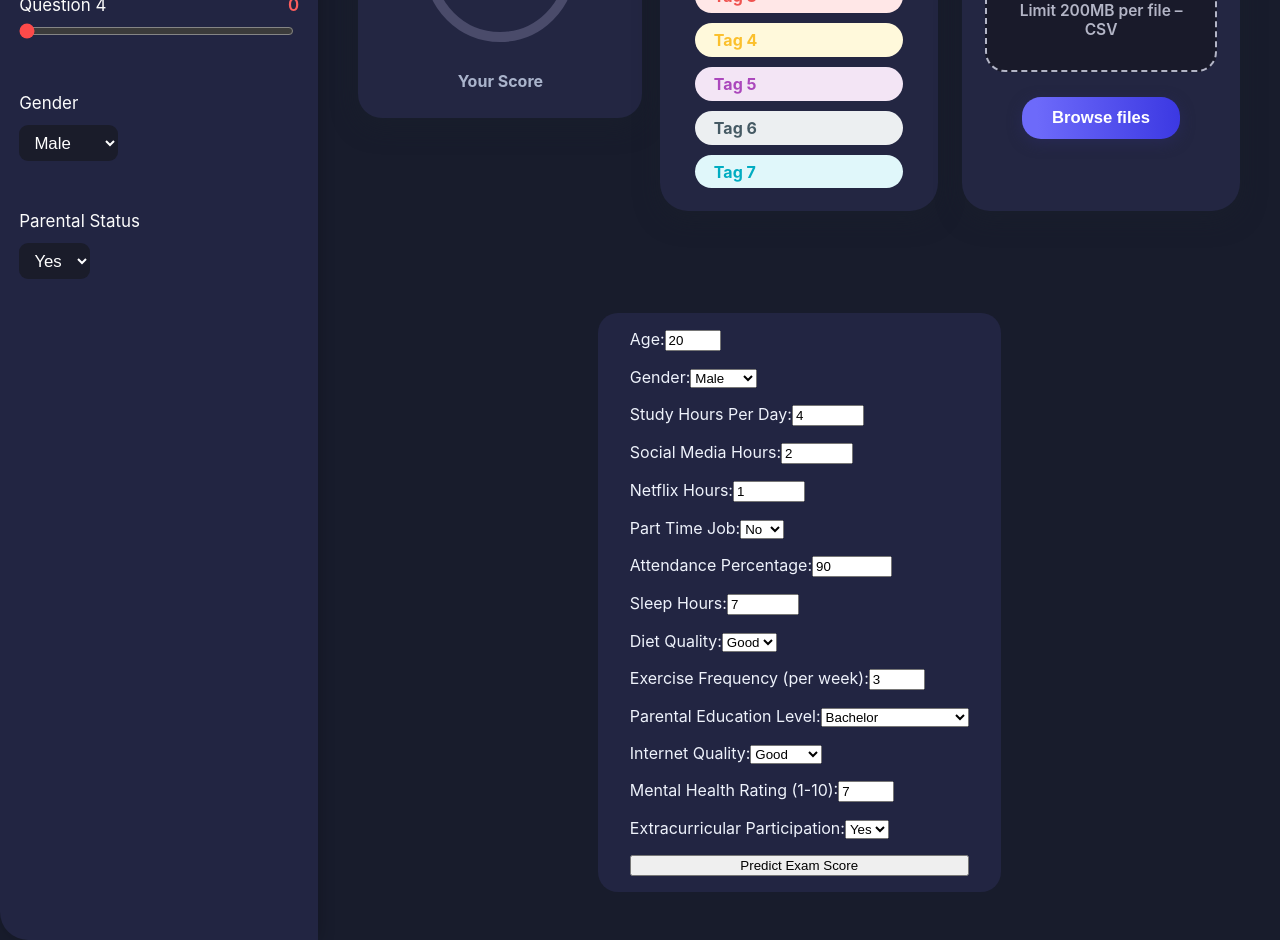
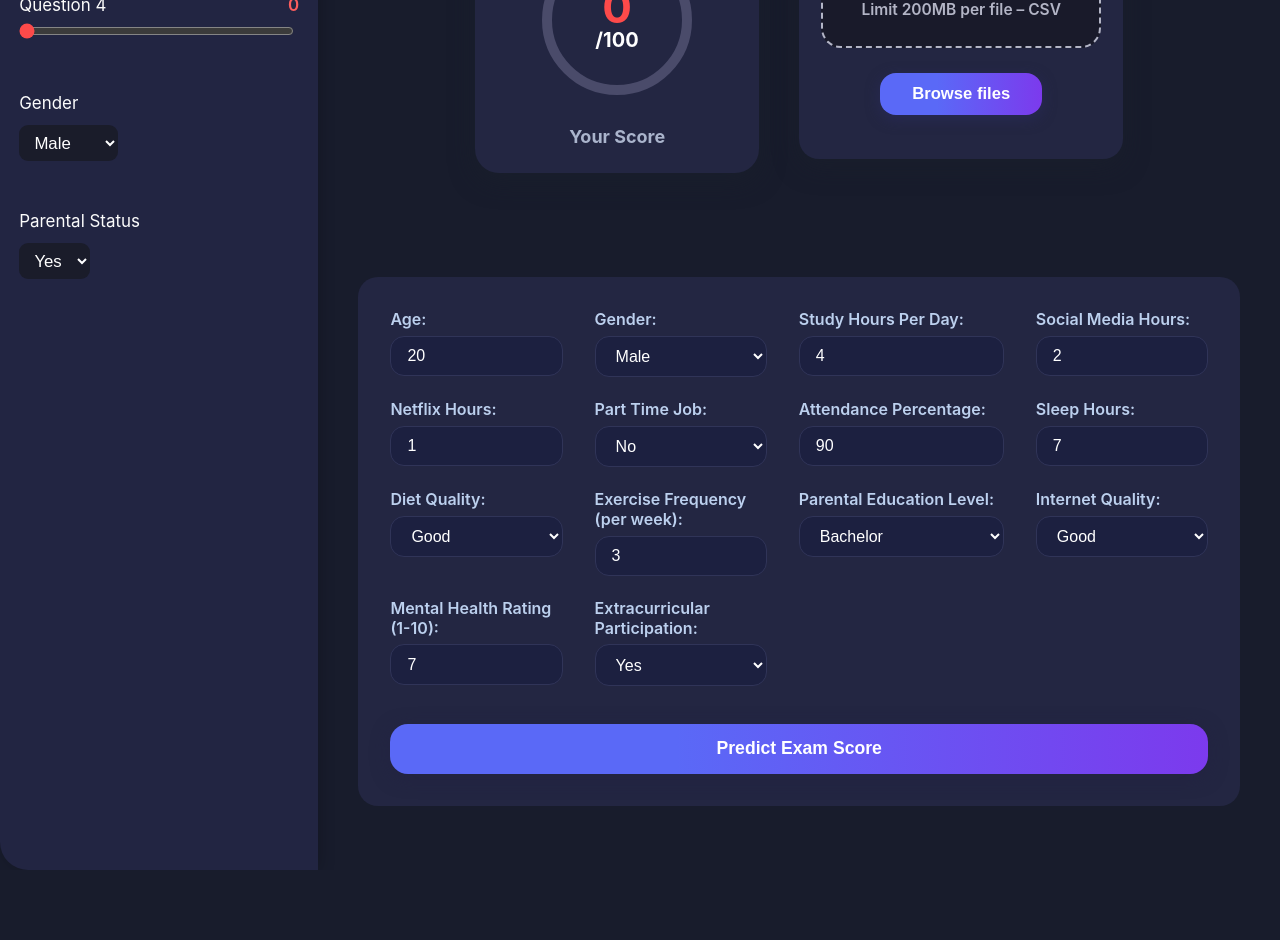
Before and after one commit to Pritam-Mondal18/academic-performance-app-2.O, a React (Vite) app in the folder frontend/: page / in a window 1280 px wide. Shown: the part 400-1340 px from the top of the page. After the commit the page ends 1270 px from the top, so only its background shows below. Built offline with nearby package versions, Linux system fonts and the light colour scheme.

Commit message:
fix the ui form part

```diff
--- a/frontend/src/App.jsx
+++ b/frontend/src/App.jsx
@@ -16,7 +16,6 @@ function App() {
           display: "flex",
           flexDirection: "column",
           gap: "2rem",
-          minHeight: "100vh",
         }}
       >
         <DashboardMain score={predictedScore} />
--- a/frontend/src/components/DashboardMain.jsx
+++ b/frontend/src/components/DashboardMain.jsx
@@ -30,9 +30,19 @@ const DashboardMain = ({ score = 0 }) => {
         </ul>
       </nav>
 
-      <div className="card" style={{ marginBottom: "2rem" }}>
-        <h1>Academic Performance Predictor</h1>
-        <div className="subtitle">
+      <div
+        style={{
+          background: "#232642",
+          borderRadius: "20px",
+          padding: "2rem",
+          marginBottom: "2rem",
+        }}
+      >
+        <h1 style={{ color: "#FFF" }}>🎓Academic Performance Predictor</h1>
+        <div
+          className="subtitle"
+          style={{ color: "#b3b5c6", fontSize: "1.1rem" }}
+        >
           Modern assistant-style UI to predict exam scores and suggest an
           effective path forward.
         </div>
@@ -40,50 +50,54 @@ const DashboardMain = ({ score = 0 }) => {
 
       <div
         style={{
-          display: "grid",
-          gridTemplateColumns: "repeat(auto-fit, minmax(260px, 1fr))",
-          gap: "1.5rem",
-          width: "100%",
-          alignItems: "stretch",
+          display: "flex",
+          gap: "2.5rem",
+          alignItems: "flex-start",
+          justifyContent: "center",
           marginBottom: "2rem",
         }}
       >
         <GaugeCard value={score} maxValue={100} />
 
         <div
-          className="card"
+          className="upload-card card"
           style={{
+            background: "#232642",
+            borderRadius: "20px",
+            padding: "2rem",
+            minWidth: "260px",
             display: "flex",
             flexDirection: "column",
-            justifyContent: "center",
+            alignItems: "center",
           }}
         >
-          <div className="tag-list">
-            <span className="tag">Tag 1</span>
-            <span className="tag">Tag 2</span>
-            <span className="tag">Tag 3</span>
-            <span className="tag">Tag 4</span>
-            <span className="tag">Tag 5</span>
-            <span className="tag">Tag 6</span>
-            <span className="tag">Tag 7</span>
-          </div>
-        </div>
-        <div className="upload-card card">
           <div className="upload-box">
-            <div style={{ fontSize: "1.1rem", fontWeight: 700 }}>
+            <div style={{ fontSize: "1.1rem", fontWeight: 700, color: "#fff" }}>
               Drag and drop file here
             </div>
             <div
               style={{
                 fontSize: "0.97rem",
                 color: "#b3b5c6",
-                margin: "0.2rem 0 0.7rem 0",
+                margin: "0.5rem 0",
               }}
             >
               Limit 200MB per file – CSV
             </div>
           </div>
-          <button className="upload-btn">Browse files</button>
+          <button
+            className="upload-btn"
+            style={{
+              background: "linear-gradient(90deg, #5a69f7 35%, #7c3aed 100%)",
+              color: "#fff",
+              padding: "0.7rem 2rem",
+              border: "none",
+              borderRadius: "16px",
+              fontWeight: 700,
+            }}
+          >
+            Browse files
+          </button>
         </div>
       </div>
     </div>
--- a/frontend/src/components/GaugeCard.jsx
+++ b/frontend/src/components/GaugeCard.jsx
@@ -1,10 +1,7 @@
 import React from "react";
 
 const GaugeCard = ({ value = 0, maxValue = 100 }) => {
-  // Calculate the percentage for the progress ring (0-100%)
   const percentage = Math.min(Math.max(value, 0), maxValue) / maxValue;
-
-  // Circle properties for SVG circle gauge
   const radius = 70;
   const circumference = 2 * Math.PI * radius;
   const strokeDashoffset = circumference * (1 - percentage);
@@ -15,14 +12,14 @@ const GaugeCard = ({ value = 0, maxValue = 100 }) => {
         backgroundColor: "#232642",
         borderRadius: "24px",
         padding: "24px 32px",
-        width: 220,
-        height: 220,
+        minWidth: 220,
+        minHeight: 220,
         display: "flex",
         flexDirection: "column",
         justifyContent: "center",
         alignItems: "center",
         color: "#fd4a4a",
-        fontWeight: "700",
+        fontWeight: 700,
         boxShadow: "0 8px 24px #1a1f2baa",
       }}
     >
@@ -54,31 +51,31 @@ const GaugeCard = ({ value = 0, maxValue = 100 }) => {
             <stop offset="100%" stopColor="#673ab7" />
           </linearGradient>
         </defs>
+        {/* SCORE */}
         <text
           x="50%"
-          y="50%"
+          y="45%"
           dominantBaseline="middle"
           textAnchor="middle"
-          fontSize="36"
-          fill="#fff"
+          fontSize="44"
+          fill="#fd4a4a"
           fontWeight="bold"
-          dy="6"
         >
           {Math.round(value)}
         </text>
+        {/* /100 BELOW SCORE */}
         <text
           x="50%"
-          y="58%"
+          y="62%"
           dominantBaseline="middle"
           textAnchor="middle"
-          fontSize="18"
-          fill="#aaa"
+          fontSize="20"
+          fill="#fff"
         >
-          / {maxValue}
+          /{maxValue}
         </text>
       </svg>
-
-      <span style={{ marginTop: 14, fontSize: 16, color: "#aab4cc" }}>
+      <span style={{ marginTop: 16, fontSize: 18, color: "#aab4cc" }}>
         Your Score
       </span>
     </div>
--- a/frontend/src/components/ScorePredictionForm.jsx
+++ b/frontend/src/components/ScorePredictionForm.jsx
@@ -35,7 +35,6 @@ const ScorePredictionForm = ({ onPrediction }) => {
     setLoading(true);
     setErr("");
     try {
-      // Prepare payload by explicitly converting numbers, ensuring no missing fields
       const payload = {
         age: Number(form.age),
         gender: form.gender,
@@ -60,8 +59,9 @@ const ScorePredictionForm = ({ onPrediction }) => {
       });
 
       const data = await response.json();
-      if ("predicted_exam_score" in data) {
-        if (onPrediction) onPrediction(data.predicted_exam_score);
+
+      if ("predicted_exam_score" in data && onPrediction) {
+        onPrediction(data.predicted_exam_score);
       } else {
         setErr(data.detail || "Prediction failed");
       }
@@ -75,212 +75,202 @@ const ScorePredictionForm = ({ onPrediction }) => {
     <form
       onSubmit={handleSubmit}
       style={{
-        maxWidth: 420,
-        margin: "1rem auto",
-        padding: "1rem 2rem",
-        backgroundColor: "#222542",
+        maxWidth: 900,
+        margin: "2rem auto",
+        padding: "2rem",
+        backgroundColor: "#232642",
         borderRadius: "20px",
         display: "grid",
-        gap: "1rem",
+        gridTemplateColumns: "repeat(4, 1fr)",
+        gap: "1.4rem 2rem",
+        color: "#bcd0ee",
       }}
     >
-      <label>
-        Age:
-        <input
-          type="number"
-          name="age"
-          min={10}
-          max={30}
-          value={form.age}
-          onChange={handleChange}
-          required
-        />
-      </label>
+      {[
+        {
+          label: "Age",
+          name: "age",
+          type: "number",
+          min: 10,
+          max: 30,
+          step: 1,
+        },
+        {
+          label: "Gender",
+          name: "gender",
+          type: "select",
+          options: ["Male", "Female", "Other"],
+        },
+        {
+          label: "Study Hours Per Day",
+          name: "study_hours_per_day",
+          type: "number",
+          min: 0,
+          max: 24,
+          step: 0.1,
+        },
+        {
+          label: "Social Media Hours",
+          name: "social_media_hours",
+          type: "number",
+          min: 0,
+          max: 24,
+          step: 0.1,
+        },
+        {
+          label: "Netflix Hours",
+          name: "netflix_hours",
+          type: "number",
+          min: 0,
+          max: 24,
+          step: 0.1,
+        },
+        {
+          label: "Part Time Job",
+          name: "part_time_job",
+          type: "select",
+          options: ["Yes", "No"],
+        },
+        {
+          label: "Attendance Percentage",
+          name: "attendance_percentage",
+          type: "number",
+          min: 0,
+          max: 100,
+          step: 0.1,
+        },
+        {
+          label: "Sleep Hours",
+          name: "sleep_hours",
+          type: "number",
+          min: 0,
+          max: 24,
+          step: 0.1,
+        },
+        {
+          label: "Diet Quality",
+          name: "diet_quality",
+          type: "select",
+          options: ["Good", "Fair", "Poor"],
+        },
+        {
+          label: "Exercise Frequency (per week)",
+          name: "exercise_frequency",
+          type: "number",
+          min: 0,
+          max: 20,
+          step: 1,
+        },
+        {
+          label: "Parental Education Level",
+          name: "parental_education_level",
+          type: "select",
+          options: ["No Formal Education", "High School", "Bachelor", "Master"],
+        },
+        {
+          label: "Internet Quality",
+          name: "internet_quality",
+          type: "select",
+          options: ["Good", "Average", "Poor"],
+        },
+        {
+          label: "Mental Health Rating (1-10)",
+          name: "mental_health_rating",
+          type: "number",
+          min: 1,
+          max: 10,
+          step: 1,
+        },
+        {
+          label: "Extracurricular Participation",
+          name: "extracurricular_participation",
+          type: "select",
+          options: ["Yes", "No"],
+        },
+      ].map(({ label, name, type, min, max, step, options }) => (
+        <div key={name} style={{ display: "flex", flexDirection: "column" }}>
+          <label style={{ marginBottom: "0.4rem", fontWeight: "600" }}>
+            {label}:
+          </label>
+          {type === "select" ? (
+            <select
+              name={name}
+              value={form[name]}
+              onChange={handleChange}
+              style={{
+                padding: "0.63rem 1rem",
+                background: "#1c2040",
+                border: "1.8px solid #303458",
+                color: "#fff",
+                borderRadius: "14px",
+                fontSize: "1rem",
+                outline: "none",
+              }}
+              required
+            >
+              {options.map((opt) => (
+                <option key={opt} value={opt}>
+                  {opt}
+                </option>
+              ))}
+            </select>
+          ) : (
+            <input
+              type={type}
+              name={name}
+              min={min}
+              max={max}
+              step={step}
+              value={form[name]}
+              onChange={handleChange}
+              style={{
+                padding: "0.63rem 1rem",
+                background: "#1c2040",
+                border: "1.8px solid #303458",
+                color: "#fff",
+                borderRadius: "14px",
+                fontSize: "1rem",
+                outline: "none",
+              }}
+              required
+            />
+          )}
+        </div>
+      ))}
 
-      <label>
-        Gender:
-        <select
-          name="gender"
-          value={form.gender}
-          onChange={handleChange}
-          required
-        >
-          <option>Male</option>
-          <option>Female</option>
-          <option>Other</option>
-        </select>
-      </label>
-
-      <label>
-        Study Hours Per Day:
-        <input
-          type="number"
-          step="0.1"
-          name="study_hours_per_day"
-          min={0}
-          max={24}
-          value={form.study_hours_per_day}
-          onChange={handleChange}
-          required
-        />
-      </label>
-
-      <label>
-        Social Media Hours:
-        <input
-          type="number"
-          step="0.1"
-          name="social_media_hours"
-          min={0}
-          max={24}
-          value={form.social_media_hours}
-          onChange={handleChange}
-          required
-        />
-      </label>
-
-      <label>
-        Netflix Hours:
-        <input
-          type="number"
-          step="0.1"
-          name="netflix_hours"
-          min={0}
-          max={24}
-          value={form.netflix_hours}
-          onChange={handleChange}
-          required
-        />
-      </label>
-
-      <label>
-        Part Time Job:
-        <select
-          name="part_time_job"
-          value={form.part_time_job}
-          onChange={handleChange}
-          required
-        >
-          <option>Yes</option>
-          <option>No</option>
-        </select>
-      </label>
-
-      <label>
-        Attendance Percentage:
-        <input
-          type="number"
-          step="0.1"
-          name="attendance_percentage"
-          min={0}
-          max={100}
-          value={form.attendance_percentage}
-          onChange={handleChange}
-          required
-        />
-      </label>
-
-      <label>
-        Sleep Hours:
-        <input
-          type="number"
-          step="0.1"
-          name="sleep_hours"
-          min={0}
-          max={24}
-          value={form.sleep_hours}
-          onChange={handleChange}
-          required
-        />
-      </label>
-
-      <label>
-        Diet Quality:
-        <select
-          name="diet_quality"
-          value={form.diet_quality}
-          onChange={handleChange}
-          required
-        >
-          <option>Good</option>
-          <option>Fair</option>
-          <option>Poor</option>
-        </select>
-      </label>
-
-      <label>
-        Exercise Frequency (per week):
-        <input
-          type="number"
-          name="exercise_frequency"
-          min={0}
-          max={20}
-          value={form.exercise_frequency}
-          onChange={handleChange}
-          required
-        />
-      </label>
-
-      <label>
-        Parental Education Level:
-        <select
-          name="parental_education_level"
-          value={form.parental_education_level}
-          onChange={handleChange}
-          required
-        >
-          <option>No Formal Education</option>
-          <option>High School</option>
-          <option>Bachelor</option>
-          <option>Master</option>
-        </select>
-      </label>
-
-      <label>
-        Internet Quality:
-        <select
-          name="internet_quality"
-          value={form.internet_quality}
-          onChange={handleChange}
-          required
-        >
-          <option>Good</option>
-          <option>Average</option>
-          <option>Poor</option>
-        </select>
-      </label>
-
-      <label>
-        Mental Health Rating (1-10):
-        <input
-          type="number"
-          name="mental_health_rating"
-          min={1}
-          max={10}
-          value={form.mental_health_rating}
-          onChange={handleChange}
-          required
-        />
-      </label>
-
-      <label>
-        Extracurricular Participation:
-        <select
-          name="extracurricular_participation"
-          value={form.extracurricular_participation}
-          onChange={handleChange}
-          required
-        >
-          <option>Yes</option>
-          <option>No</option>
-        </select>
-      </label>
-
-      <button type="submit" disabled={loading}>
+      <button
+        type="submit"
+        disabled={loading}
+        style={{
+          gridColumn: "span 4",
+          padding: "0.9rem 0",
+          fontSize: "1.1rem",
+          fontWeight: "700",
+          borderRadius: "18px",
+          border: "none",
+          background: "linear-gradient(90deg, #5a69f7 35%, #7c3aed 100%)",
+          color: "#fff",
+          cursor: "pointer",
+          boxShadow: "0 4px 18px #222242bb",
+          marginTop: "1rem",
+        }}
+      >
         {loading ? "Predicting..." : "Predict Exam Score"}
       </button>
 
-      {err && <div style={{ color: "#b00020", fontWeight: 600 }}>{err}</div>}
+      {err && (
+        <div
+          style={{
+            gridColumn: "span 4",
+            color: "#ff7272",
+            fontWeight: "700",
+            marginTop: "0.8rem",
+            textAlign: "center",
+          }}
+        >
+          {err}
+        </div>
+      )}
     </form>
   );
 };
```
